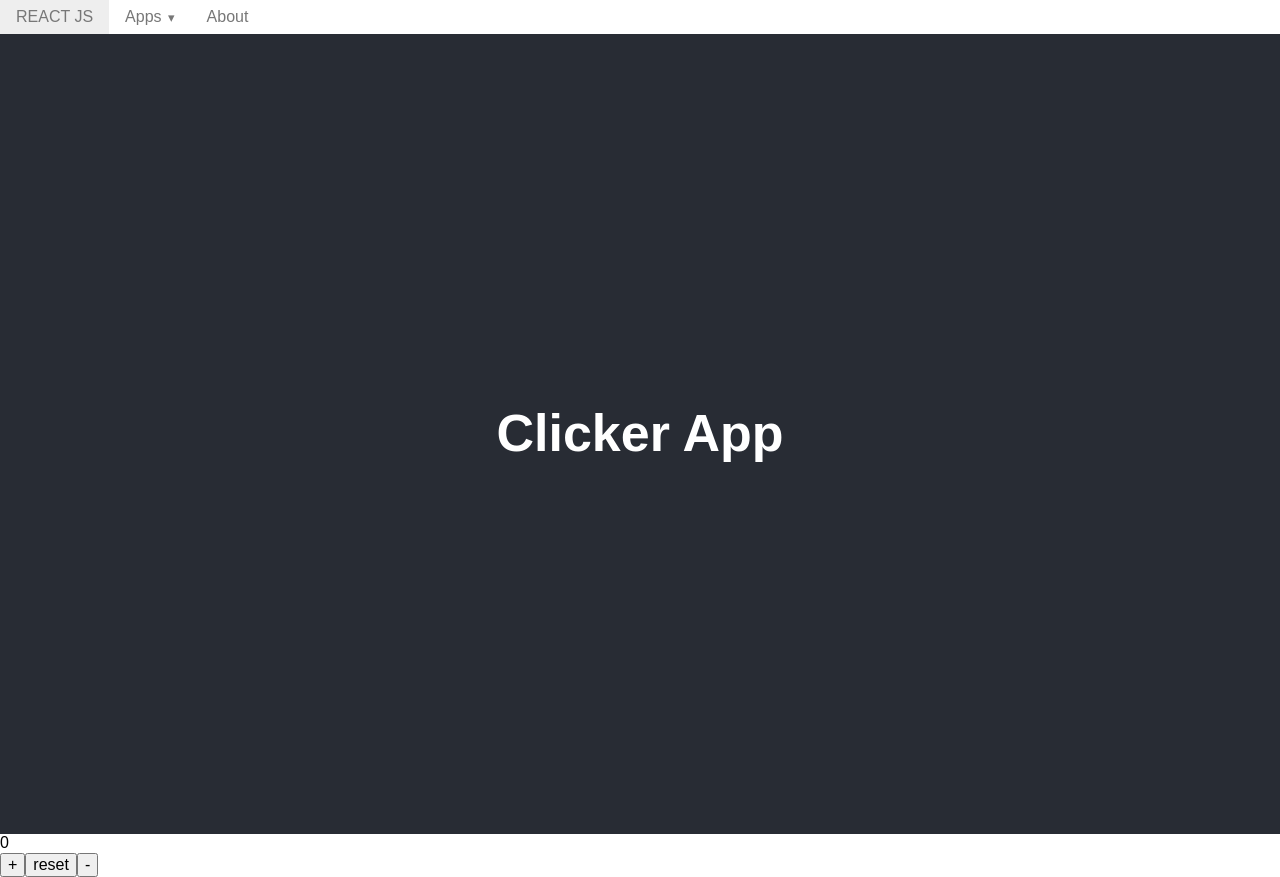
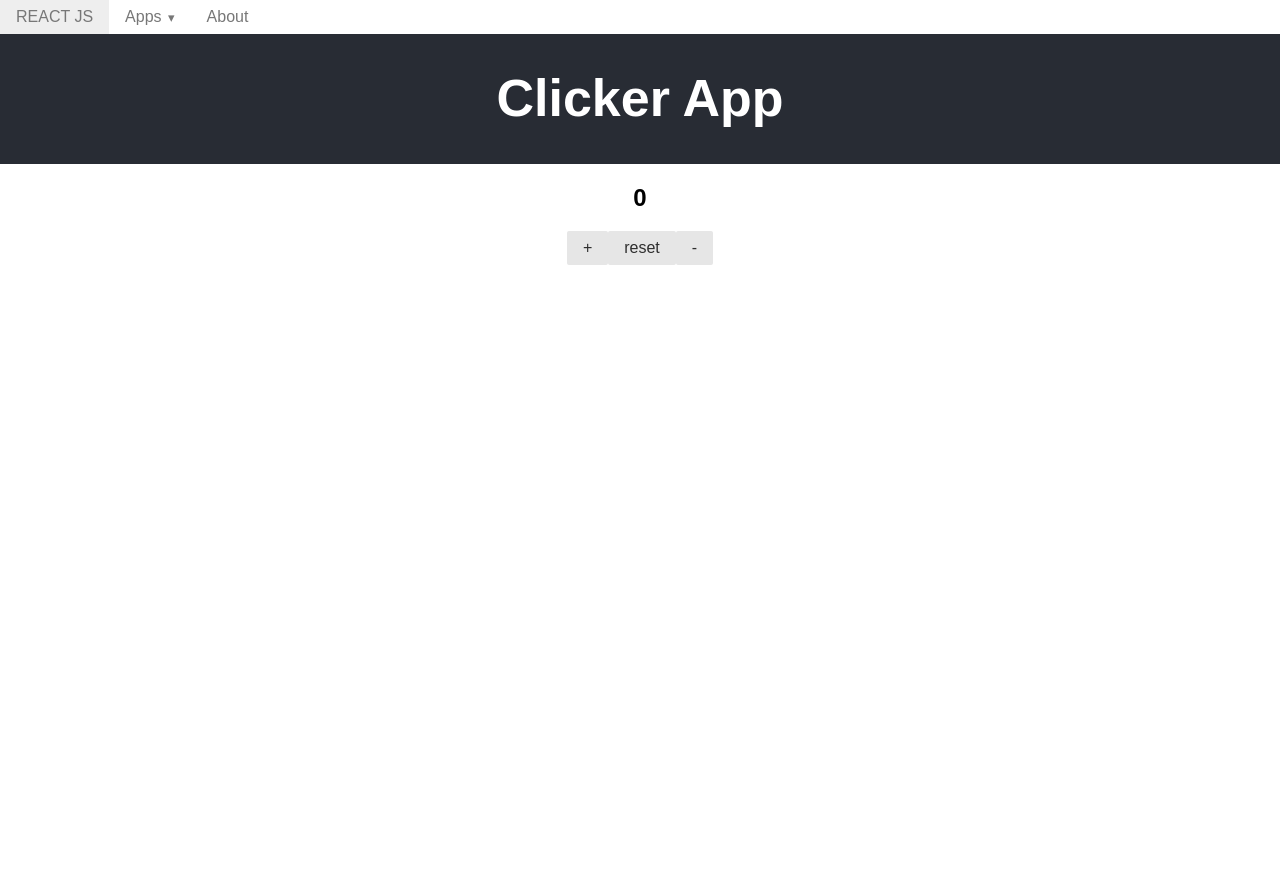
Before and after one commit to luisdavidgd/react, a React (Create React App) app: page /react-sample/clicker in a window 1280 px wide. After the commit the page ends 800 px from the top, so only its background shows below. Built offline with nearby package versions, Linux system fonts and the light colour scheme.

Commit message:
update apps

```diff
--- a/src/components/clicker/Clicker.js
+++ b/src/components/clicker/Clicker.js
@@ -29,23 +29,11 @@ class Clicker extends Component {
 
   render() {
     return (
-      <div className="container">
-        <div className="clicker border border-secondary rounded">
-          <div className="clicker-display d-flex align-items-center bg-light text-secondary">
-            <div className="mx-auto display-1">{this.state.count}</div>
-          </div>
-          <div className="clicker-button-panel d-flex flex-row">
-            <button className="pure btn-success w-100" onClick={this.incrementCount}>
-              +
-            </button>
-            <button className="btn btn-warning w-100" onClick={this.resetCount}>
-              reset
-            </button>
-            <button className="btn btn-danger w-100" onClick={this.decrementCount}>
-              -
-            </button>
-          </div>
-        </div>
+      <div>
+        <h2>{this.state.count}</h2>
+        <button className="pure-button" onClick={this.incrementCount}>+</button>
+        <button className="pure-button" onClick={this.resetCount}>reset</button>
+        <button className="pure-button" onClick={this.decrementCount}>-</button>
       </div>
     );
   }
--- a/src/components/clicker/ClickerApp.js
+++ b/src/components/clicker/ClickerApp.js
@@ -8,10 +8,10 @@ export class ClickerApp extends Component {
     }
     render() {
         return (
-            <div>
+            <div className="App">
                 <Header title={this.state.title} />
                 <Clicker />
-      </div>
+            </div>
         )
     }
 }
--- a/src/components/layouts/Header.js
+++ b/src/components/layouts/Header.js
@@ -2,7 +2,7 @@ import React from 'react';
 import PropTypes from 'prop-types';
 
 const Header = (props) => (
-  <header className="App-header" >
+  <header className="App-title" >
     <h1>{props.title}</h1>
   </header>
 );
--- a/src/components/pages/About.js
+++ b/src/components/pages/About.js
@@ -2,8 +2,10 @@ import React from 'react'
 
 export default function About() {
   return (
-    <div>
-      <h1>About</h1>
+    <div className="App">
+      <header className="App-title">
+        <h1>About</h1>
+      </header>
       <p>This is other page, come on, you know it.</p>
     </div>
   )
--- a/src/components/pages/Home.js
+++ b/src/components/pages/Home.js
@@ -4,20 +4,12 @@ import logo from './logo.svg';
 export default function Home() {
   return (
     <div className="App">
-        <header className="App-header">
-          <img src={logo} className="App-logo" alt="logo" />
-          <p>
-            Edit <code>src/App.js</code> and save to reload.
+      <header className="App-header">
+        <img src={logo} className="App-logo" alt="logo" />
+        <p>
+          Home Page
           </p>
-          <a
-            className="App-link"
-            href="https://reactjs.org"
-            target="_blank"
-            rel="noopener noreferrer"
-          >
-            Learn React
-          </a>
-        </header>
-      </div>
+      </header>
+    </div>
   )
 }
--- a/src/components/timer/Timer.js
+++ b/src/components/timer/Timer.js
@@ -4,7 +4,7 @@ export class Timer extends Component {
   render() {
     return (
       <div>
-        Sorry, we lost this section code. xD
+        <p>Sorry, we lost this section code. xD</p>
       </div>
     )
   }
--- a/src/components/todos/AddTodo.js
+++ b/src/components/todos/AddTodo.js
@@ -5,10 +5,12 @@ export class AddTodo extends Component {
         title: ''
     }
 
-    onSubmit=(e)=>{
+    onSubmit = (e) => {
         e.preventDefault();
-        this.props.addTodo(this.state.title);
-        this.setState({title: ''});
+        if (this.state.title) {
+            this.props.addTodo(this.state.title)
+            this.setState({ title: '' })
+        } else return
     }
 
     onChange = (e) => {
@@ -18,21 +20,23 @@ export class AddTodo extends Component {
     render() {
         return (
             <div>
-                <form onSubmit={this.onSubmit} style={{ display: 'flex' }}>
+                <form onSubmit={this.onSubmit} className="pure-form pure-g">
+                    <div class="pure-u-3-4">
                         <input
                             type="text"
                             name="title"
-                        style={{ flex: '10', padding: '5px' }}
+                            className="pure-input-1"
                             placeholder="Add todo..."
                             value={this.state.title}
                             onChange={this.onChange}
                         />
-                    <input
+                    </div>
+                    <div class="pure-u-1-4">
+                        <button
                             type="submit"
-                        value="submit"
-                        className="btn"
-                        style={{ flex: '1' }}
-                    />
+                            className="pure-button pure-input-1"
+                        >Submit </button>
+                    </div>
                 </form>
             </div>
         )
--- a/src/index.css
+++ b/src/index.css
@@ -19,6 +19,16 @@
     color: white;
   }
 
+  .App-title {
+    background-color: #282c34;
+    display: flex;
+    flex-direction: column;
+    align-items: center;
+    justify-content: center;
+    font-size: calc(10px + 2vmin);
+    color: white;
+  }
+
   .App-link {
     color: #61dafb;
   }
```
Also changed, not shown: src/components/timer/TimerApp.js (indentation only). Lines whose indentation alone changed are shown as unchanged.
